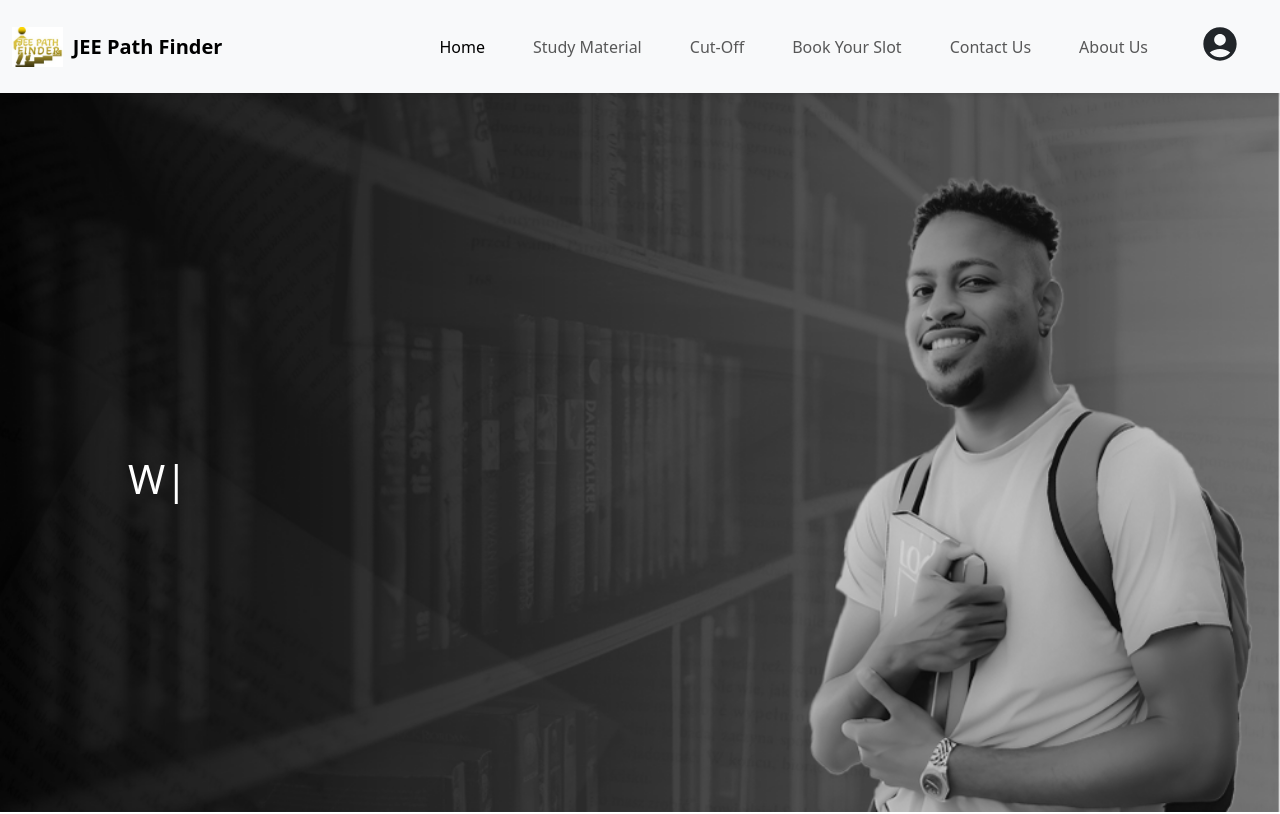
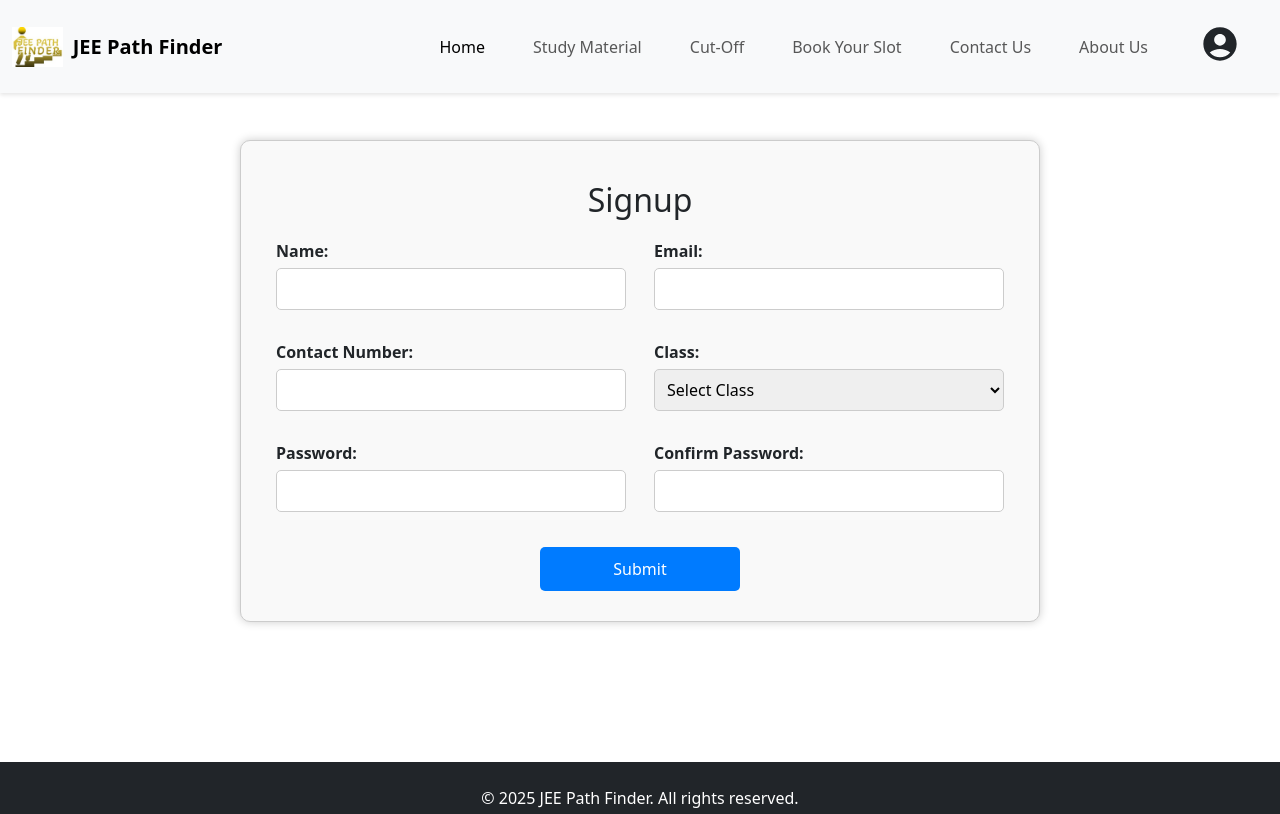
Before and after one commit to VAIKSHA/JEE-Path-Finder-frontend, a React (Create React App) app: page /signup in a window 1280 px wide. Shown: the top 814 px of the page. Built offline with nearby package versions, Linux system fonts and the light colour scheme.

Commit message:
Signup page created

```diff
--- a/package.json
+++ b/package.json
@@ -15,7 +15,8 @@
     "bootstrap": "^5.3.3",
     "react": "^19.0.0",
     "react-dom": "^19.0.0",
-    "react-scripts": "5.0.1",
+    "react-router-dom": "^7.1.3",
+    "react-scripts": "^5.0.1",
     "react-typical": "^0.1.3",
     "react-typing-effect": "^2.0.5",
     "web-vitals": "^2.1.4"
--- a/src/App.js
+++ b/src/App.js
@@ -1,11 +1,24 @@
-import './App.css';
-import Home from './Pages/Home';
+import React from 'react';
+import { BrowserRouter as Router, Routes, Route } from 'react-router-dom';
+import Navbar from './Components/Navbar';
+import Footer from './Components/Footer'; // Assuming you have a Footer component
+import Home from './Pages/Home'; // Assuming you have a Home component
+import Login from './Pages/Login';
+import Signup from './Pages/Signup';
 
 function App() {
   return (
-    <>
-      <Home/>
-    </>
+    <Router>
+      <div>
+        <Navbar />
+        <Routes>
+          <Route path="/" element={<Home />} />
+          <Route path="/login" element={<Login />} />
+          <Route path="/signup" element={<Signup />} />
+        </Routes>
+        <Footer />
+      </div>
+    </Router>
   );
 }
 
--- a/src/Components/Card.jsx
+++ b/src/Components/Card.jsx
@@ -3,13 +3,13 @@ import '../LocalCSS/card.css';
 
 export default function Card() {
     const cards = [
-        { title: "PHYSICS", points: ["First bullet point", "Second bullet point", "Third bullet point"] },
-        { title: "CHEMISTRY", points: ["First bullet point", "Second bullet point", "Third bullet point"] },
-        { title: "MATHS", points: ["First bullet point", "Second bullet point", "Third bullet point"] },
+        { title: "PHYSICS", points: ["First bullet point", "Second bullet point", "Third bullet point", "Fourth bullet point", "Fifth bullet point", "Sixth bullet point"] },
+        { title: "CHEMISTRY", points: ["First bullet point", "Second bullet point", "Third bullet point", "Fourth bullet point", "Fifth bullet point", "Sixth bullet point"] },
+        { title: "MATHS", points: ["First bullet point", "Second bullet point", "Third bullet point", "Fourth bullet point", "Fifth bullet point", "Sixth bullet point"] },
     ];
 
     return (
-        <div className="container mt-4 mb-4" style={{ maxWidth: '900px' }}>
+        <div className="container mt-4 mb-4">
             <div className="row row-cols-1 row-cols-md-3 g-4">
                 {cards.map((card, index) => (
                     <div key={index} className="col">
--- a/src/Components/Navbar.jsx
+++ b/src/Components/Navbar.jsx
@@ -1,4 +1,5 @@
 import React, { useState } from "react";
+import { useNavigate } from "react-router-dom";
 import logo from "../Images/logo.jpg";
 import { IconButton, Menu, MenuItem } from "@mui/material";
 import AccountCircleIcon from "@mui/icons-material/AccountCircle";
@@ -6,6 +7,7 @@ import '../LocalCSS/navbar.css';
 
 export default function Navbar() {
     const [anchorEl, setAnchorEl] = useState(null);
+    const navigate = useNavigate();
 
     const handleMenuClick = (event) => {
         setAnchorEl(event.currentTarget);
@@ -13,6 +15,16 @@ export default function Navbar() {
 
     const handleMenuClose = () => {
         setAnchorEl(null);
+    };
+
+    const handleLoginClick = () => {
+        handleMenuClose();
+        navigate('/login');
+    };
+
+    const handleSignupClick = () => {
+        handleMenuClose();
+        navigate('/signup');
     };
 
     return (
@@ -71,8 +83,8 @@ export default function Navbar() {
                     anchorOrigin={{ vertical: 'top', horizontal: 'right' }}
                     transformOrigin={{ vertical: 'top', horizontal: 'right' }}
                 >
-                    <MenuItem onClick={handleMenuClose}>Login</MenuItem>
-                    <MenuItem onClick={handleMenuClose}>Signup</MenuItem>
+                    <MenuItem onClick={handleLoginClick}>Login</MenuItem>
+                    <MenuItem onClick={handleSignupClick}>Signup</MenuItem>
                 </Menu>
             </div>
         </nav>
--- a/src/LocalCSS/card.css
+++ b/src/LocalCSS/card.css
@@ -1,10 +1,14 @@
 .card {
-    border-radius: 25px;
     overflow: hidden;
     padding: 10px;
     box-shadow: 0px 4px 6px rgba(0, 0, 0, 0.1);
+    height: 1000px;
 }
 
+/* .custom-card {
+    border-radius: 200px;
+} */
+
 .card-body {
-    min-height: 150px; /* Equalize card height */
+    min-height: 300px;
 }
--- a/src/Pages/Home.jsx
+++ b/src/Pages/Home.jsx
@@ -21,6 +21,9 @@ export default function Home() {
         </div>
       </div>
       <Card />
+      <Card />
+      <Card />
+      <Card />
       <Footer />
     </>
   );
--- /dev/null
+++ b/src/Pages/Login.jsx
@@ -0,0 +1,46 @@
+import React, { useState } from 'react';
+
+const Login = () => {
+  const [formData, setFormData] = useState({
+    emailOrContact: '',
+    password: ''
+  });
+
+  const handleChange = (e) => {
+    const { name, value } = e.target;
+    setFormData({
+      ...formData,
+      [name]: value
+    });
+  };
+
+  const handleSubmit = (e) => {
+    e.preventDefault();
+    // Handle form submission logic here
+    console.log(formData);
+  };
+
+  const navigateToSignup = () => {
+    // Logic to navigate to Signup.jsx page
+  };
+
+  return (
+    <div>
+      <h2>Login</h2>
+      <form onSubmit={handleSubmit}>
+        <div>
+          <label>Email or Contact Number:</label>
+          <input type="text" name="emailOrContact" value={formData.emailOrContact} onChange={handleChange} required />
+        </div>
+        <div>
+          <label>Password:</label>
+          <input type="password" name="password" value={formData.password} onChange={handleChange} required />
+        </div>
+        <button type="submit">Submit</button>
+      </form>
+      <button onClick={navigateToSignup}>New user</button>
+    </div>
+  );
+};
+
+export default Login;
--- /dev/null
+++ b/src/Pages/Signup.jsx
@@ -0,0 +1,154 @@
+import React, { useState } from 'react';
+
+const Signup = () => {
+  const [formData, setFormData] = useState({
+    name: '',
+    email: '',
+    contactNumber: '',
+    selectedClass: '',
+    password: '',
+    confirmPassword: ''
+  });
+
+  const handleChange = (e) => {
+    const { name, value } = e.target;
+    setFormData({
+      ...formData,
+      [name]: value
+    });
+  };
+
+  const handleSubmit = (e) => {
+    e.preventDefault();
+    // Handle form submission logic here
+    if (formData.password !== formData.confirmPassword) {
+      alert("Passwords do not match!");
+      return;
+    }
+    console.log(formData);
+  };
+
+  const containerStyle = {
+    maxWidth: '800px',
+    margin: '140px auto', // Increased top margin
+    padding: '20px',
+    border: '1px solid #ccc',
+    borderRadius: '10px',
+    boxShadow: '0 0 10px rgba(0, 0, 0, 0.2)',
+    backgroundColor: '#f9f9f9'
+  };
+
+  const headingStyle = {
+    textAlign: 'center',
+    margin: '20px'
+  };
+
+  const formGroupStyle = {
+    display: 'flex',
+    justifyContent: 'space-between',
+    margin: '15px',
+    flexWrap: 'wrap'
+  };
+
+  const labelStyle = {
+    display: 'block',
+    marginBottom: '5px',
+    fontWeight: 'bold'
+  };
+
+  const inputStyle = {
+    width: '100%',
+    padding: '8px',
+    border: '1px solid #ccc',
+    borderRadius: '5px'
+  };
+
+  const halfWidthStyle = {
+    width: '350px',
+    marginBottom: '15px'
+  };
+
+  const buttonContainerStyle = {
+    display: 'flex',
+    justifyContent: 'center', // Center the submit button
+    marginTop: '20px',
+    flexWrap: 'wrap'
+  };
+
+  const buttonStyle = {
+    width: '200px', // Adjusted width to fit the button in a row
+    padding: '10px',
+    border: 'none',
+    borderRadius: '5px',
+    backgroundColor: '#007bff',
+    color: 'white',
+    fontSize: '16px',
+    cursor: 'pointer',
+    marginBottom: '10px'
+  };
+
+  const buttonHoverStyle = {
+    backgroundColor: '#0056b3'
+  };
+
+  const mediaQueryStyle = `
+    @media (max-width: 768px) {
+      .half-width {
+        width: 100%;
+      }
+      .button {
+        width: 100%;
+      }
+    }
+  `;
+
+  return (
+    <div style={containerStyle}>
+      <style>{mediaQueryStyle}</style>
+      <h2 style={headingStyle}>Signup</h2>
+      <form onSubmit={handleSubmit}>
+        <div className="form-group" style={formGroupStyle}>
+          <div className="half-width" style={halfWidthStyle}>
+            <label style={labelStyle}>Name:</label>
+            <input type="text" name="name" value={formData.name} onChange={handleChange} required style={inputStyle} />
+          </div>
+          <div className="half-width" style={halfWidthStyle}>
+            <label style={labelStyle}>Email:</label>
+            <input type="email" name="email" value={formData.email} onChange={handleChange} required style={inputStyle} />
+          </div>
+        </div>
+        <div className="form-group" style={formGroupStyle}>
+          <div className="half-width" style={halfWidthStyle}>
+            <label style={labelStyle}>Contact Number:</label>
+            <input type="text" name="contactNumber" value={formData.contactNumber} onChange={handleChange} required style={inputStyle} />
+          </div>
+          <div className="half-width" style={halfWidthStyle}>
+            <label style={labelStyle}>Class:</label>
+            <select name="selectedClass" value={formData.selectedClass} onChange={handleChange} required style={inputStyle}>
+              <option value="">Select Class</option>
+              <option value="Class 11th">Class 11th</option>
+              <option value="Class 12th">Class 12th</option>
+              <option value="Dropper">Dropper</option>
+              <option value="Others">Others</option>
+            </select>
+          </div>
+        </div>
+        <div className="form-group" style={formGroupStyle}>
+          <div className="half-width" style={halfWidthStyle}>
+            <label style={labelStyle}>Password:</label>
+            <input type="password" name="password" value={formData.password} onChange={handleChange} required style={inputStyle} />
+          </div>
+          <div className="half-width" style={halfWidthStyle}>
+            <label style={labelStyle}>Confirm Password:</label>
+            <input type="password" name="confirmPassword" value={formData.confirmPassword} onChange={handleChange} required style={inputStyle} />
+          </div>
+        </div>
+        <div className="button-container" style={buttonContainerStyle}>
+          <button type="submit" className="button" style={buttonStyle} onMouseOver={(e) => e.target.style.backgroundColor = buttonHoverStyle.backgroundColor} onMouseOut={(e) => e.target.style.backgroundColor = buttonStyle.backgroundColor}>Submit</button>
+        </div>
+      </form>
+    </div>
+  );
+};
+
+export default Signup;
```
Also changed, not shown: 1 other file (tests, documents, lock files or other folders).
